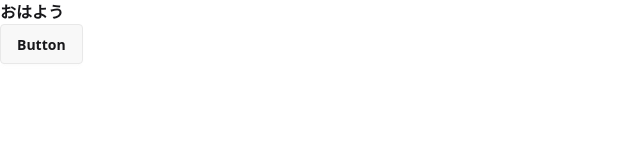
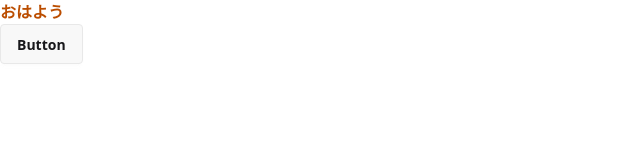
Before and after one commit to Rikka1073/Next-blog-app, a Next.js app: page / in a window 1280 px wide. Shown: the top 160 px of the page, without its empty margins (0-640 px from the left). Built offline with nearby package versions, Linux system fonts and the light colour scheme.

Commit message:
テキストの色変更

```diff
--- a/components/MainTitle.tsx
+++ b/components/MainTitle.tsx
@@ -2,7 +2,7 @@ import React from "react";
 
 const MainTitle = () => {
   return (
-    <div className="font-bold" data-testid="mainTitle">
+    <div className="font-bold text-amber-700" data-testid="mainTitle">
       おはよう
     </div>
   );
```
